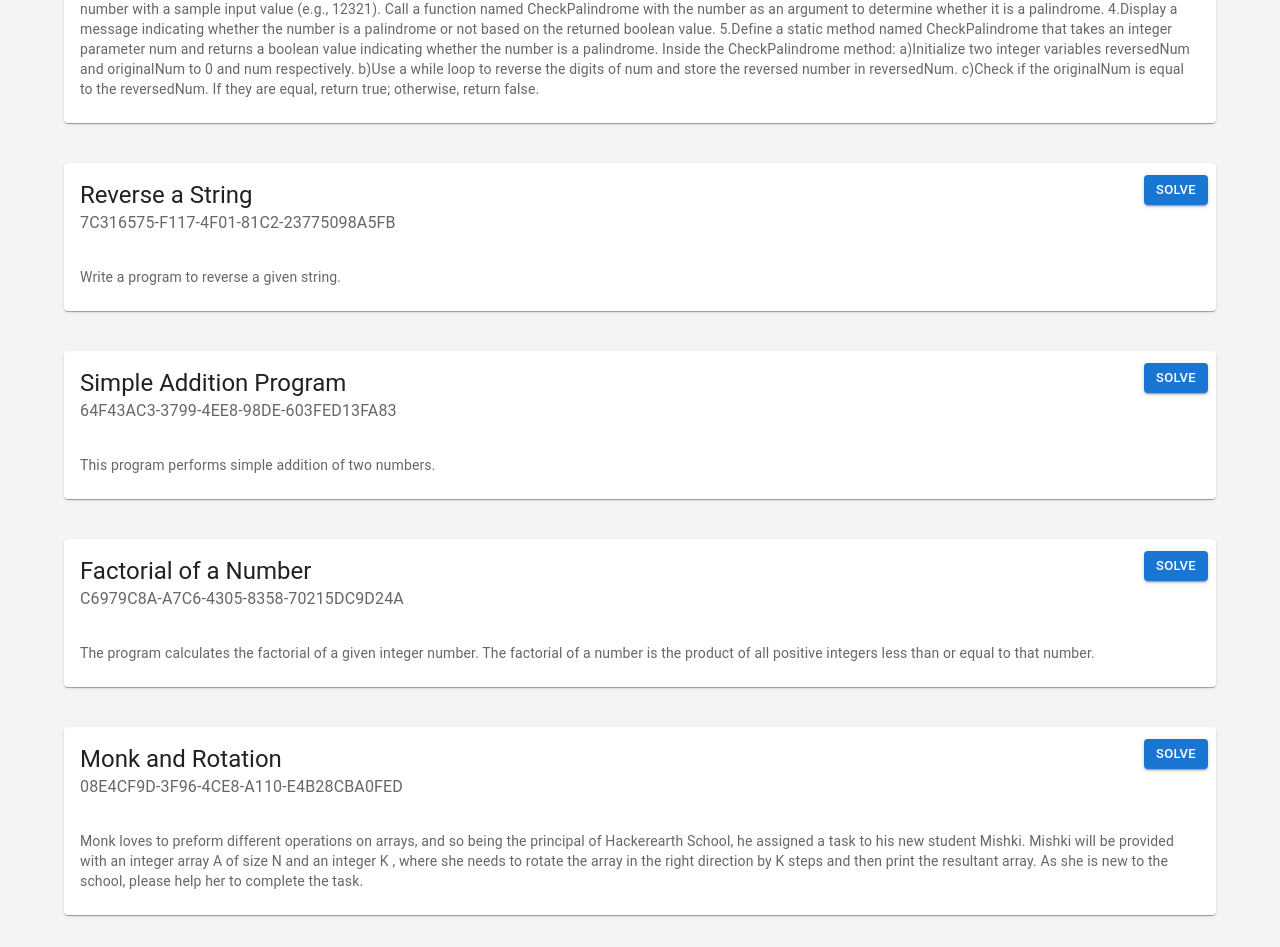
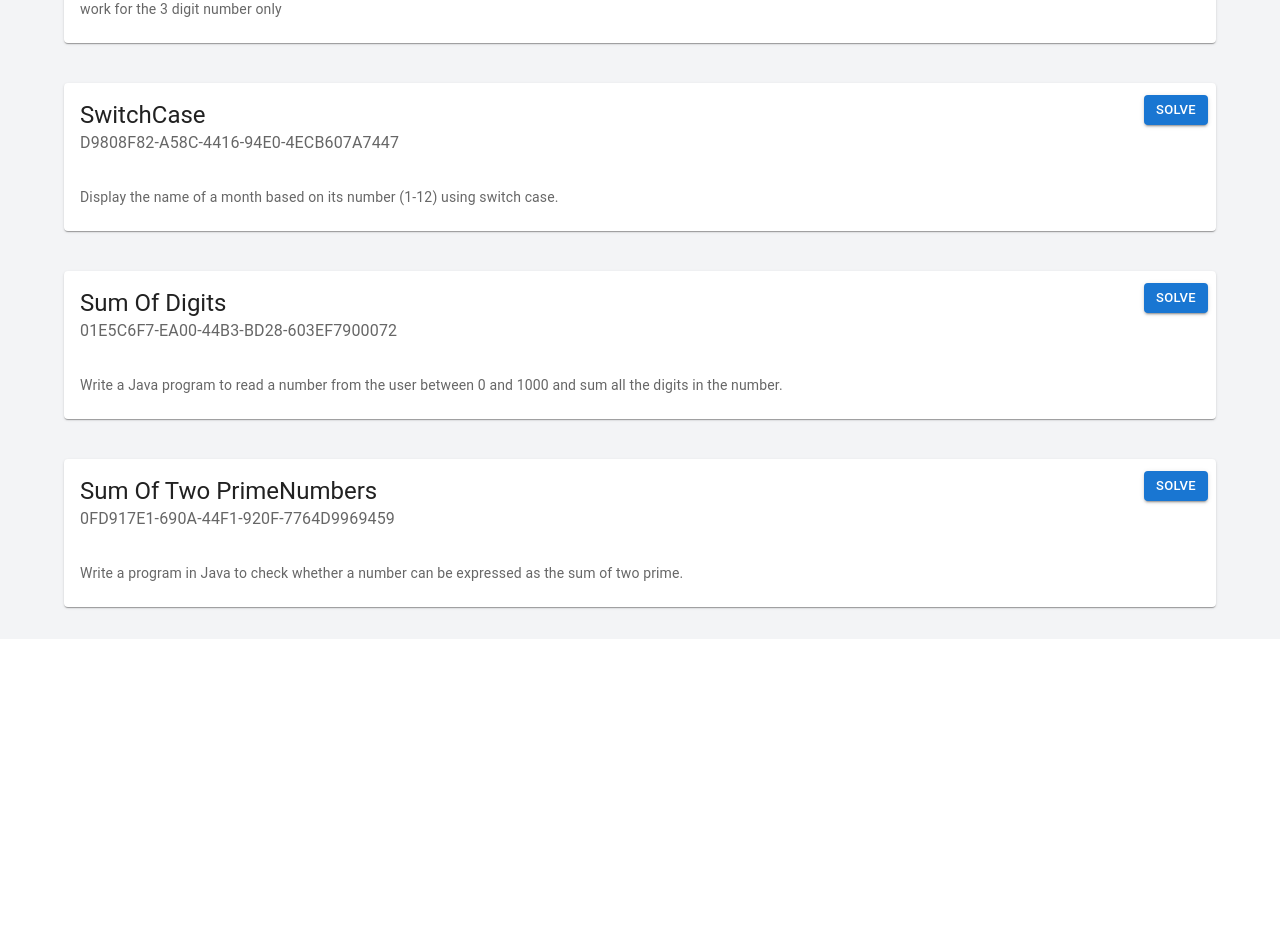
Before and after one commit to BharathVyaas/code-editor, a React (Create React App) app: page /problemset in a window 1280 px wide. Shown: the part 537-1484 px from the top of the page. After the commit the page ends 1176 px from the top, so only its background shows below. Built offline with nearby package versions, Linux system fonts and the light colour scheme; what redux-undo would draw is missing.

Commit message:
add username to codesubmmition

```diff
--- a/src/components/CodeEditor/Sandbox.js
+++ b/src/components/CodeEditor/Sandbox.js
@@ -22,7 +22,10 @@ function SandboxComponent({ userCode: _, retrievedDetails, setUserCode }) {
   const [testCasesOutput, setTestCasesOutput] = useState({});
 
   const DefaultPrograms = useMemo(
-    () => JSON.parse(retrievedDetails.DefaultProgram),
+    () =>
+      retrievedDetails?.DefaultProgram
+        ? JSON.parse(retrievedDetails.DefaultProgram)
+        : "",
     [retrievedDetails]
   );
 
@@ -66,7 +69,7 @@ function SandboxComponent({ userCode: _, retrievedDetails, setUserCode }) {
 
   return (
     <div className="flex flex-col overflow-auto bg-gray-100">
-      <div className="bg-white border-b border-gray-200 w-full px-4 py-2 flex items-center justify-between gap-y-3 flex-wrap lg:flex-nowrap overflow-x-auto hide-scroll align-middle shadow-md">
+      <div className="bg-white border-b border-gray-200 w-full px-4 py-2 flex items-center justify-between gap-y-3 flex-wrap lg:flex-nowrap overflow-auto hide-scroll align-middle shadow-md">
         <Options
           programmingLanguages={programmingLanguages}
           selectedLanguage={selectedLanguage}
@@ -85,7 +88,7 @@ function SandboxComponent({ userCode: _, retrievedDetails, setUserCode }) {
             language={
               programmingLanguages.find(
                 (language) => language.id === selectedLanguage
-              )?.name
+              )?.name || ""
             }
             defaultCode={
               DefaultPrograms[
--- a/src/components/CodeEditor/sandbox/StdInOut.js
+++ b/src/components/CodeEditor/sandbox/StdInOut.js
@@ -1,4 +1,4 @@
-import { useEffect, useRef, useState } from "react";
+import { useContext, useEffect, useRef, useState } from "react";
 import {
   Paper,
   Tabs,
@@ -19,10 +19,11 @@ import ClearIcon from "@mui/icons-material/Clear";
 import SubmitHandler from "./SubmitHandler";
 import { useNavigate } from "react-router";
 import axios from "axios";
+import { UserContext } from "../../../context/UserContext";
 
 async function onTestCases(
   testCases,
-  { userCode, language, retrievedDetails },
+  { userCode, language, retrievedDetails, userName },
   handler
 ) {
   try {
@@ -42,20 +43,30 @@ async function onTestCases(
               Language: language,
               ProgramName: retrievedDetails.ProgramName,
               ProgramId: "64F43AC3-3799-4EE8-98DE-603FED13FA83",
+              UserName: userName,
             }
           : {
               code: userCode,
               Parameters: input.split("\n"),
+              UserName: userName,
             }
       );
 
       if (res.data.output === output) {
         handler({
-          data: { testCaseId: id, flag: true, output: res.data.output },
+          data: {
+            testCaseId: id,
+            flag: true,
+            output: res.data.output || res.data.errorMessage,
+          },
         });
       } else {
         handler({
-          data: { testCaseId: id, flag: false, output: res.data.output },
+          data: {
+            testCaseId: id,
+            flag: false,
+            output: res.data.output || res.data.errorMessage,
+          },
         });
       }
     }
@@ -80,9 +91,12 @@ function StdInOutComponent({
   const navigate = useNavigate();
   const [selectedTab, setSelectedTab] = useState("Test Cases");
   const [selectedTask, setSelectedTask] = useState(0);
-  const [takeInput, serTakeInput] = useState(false);
+  const [takeInput, setTakeInput] = useState(false);
   const outputRef = useRef(null);
   const [userInput, setUserInput] = useState(``);
+  const collapseRef = useRef(false);
+  const { user } = useContext(UserContext);
+  const userName = user?.username;
 
   const { output, responseCode, errorMessage } = submitCodeData || {
     output: null,
@@ -91,8 +105,15 @@ function StdInOutComponent({
   };
 
   useEffect(() => {
+    if (selectedTab === "Test Cases") {
+      setTakeInput(false);
+    }
+  }, [selectedTab]);
+
+  useEffect(() => {
     if (submitCodeIsState === "reslove") {
       setSelectedTab("Test Results");
+      collapseRef.current = true;
 
       if (outputRef.current) {
         outputRef.current.scrollIntoView({ behavior: "smooth" });
@@ -101,27 +122,29 @@ function StdInOutComponent({
   }, [submitCodeIsState]);
 
   useEffect(() => {
+    if (collapseRef.current && selectedTab === "Test Results") {
+      setTakeInput(true);
+    }
+  }, [collapseRef.current]);
+
+  useEffect(() => {
     if (responseCode === 201) {
       onTestCases(
         retrievedTestCases.map((testCase) => ({
           input: testCase.SampleInputValue,
           output: testCase.SampleOutputValue,
-          id: testCase.TestCaseId,
+          id: testCase?.TestCaseId || -1,
         })),
-        { userCode, language, retrievedDetails },
+        { userCode, language, retrievedDetails, userName },
         ({ err: _, data }) => {
-          setTestCasesOutput((prev) => ({ ...prev, [data.testCaseId]: data }));
+          setTestCasesOutput((prev) => ({
+            ...prev,
+            [data?.testCaseId || -1]: data,
+          }));
         }
       );
     }
-  }, [
-    responseCode,
-    userCode,
-    language,
-    retrievedDetails,
-    retrievedTestCases,
-    setTestCasesOutput,
-  ]);
+  }, [responseCode]);
 
   useEffect(() => {
     if (
@@ -158,12 +181,28 @@ function StdInOutComponent({
           <div className="my-auto flex flex-wrap">
             <SubmitHandler
               userInput={userInput}
-              toggleInput={serTakeInput}
+              toggleInput={setTakeInput}
               language={language}
             />
           </div>
         </div>
       </div>
+
+      <Collapse in={takeInput}>
+        <TextField
+          sx={{ marginBlock: ".4rem" }}
+          id="standard-multiline-static"
+          value={userInput}
+          onChange={(eventData) => {
+            setUserInput(eventData.target.value);
+          }}
+          label="Enter your input"
+          multiline
+          fullWidth
+          rows={4}
+          variant="filled"
+        />
+      </Collapse>
 
       <div className="bg-gray-100 w-full mt-2">
         <Paper elevation={3}>
@@ -192,22 +231,6 @@ function StdInOutComponent({
             </Tabs>
           )}
         </Paper>
-
-        <Collapse in={takeInput}>
-          <TextField
-            sx={{ marginBlock: ".4rem" }}
-            id="standard-multiline-static"
-            value={userInput}
-            onChange={(eventData) => {
-              setUserInput(eventData.target.value);
-            }}
-            label="Enter your input"
-            multiline
-            fullWidth
-            rows={4}
-            variant="filled"
-          />
-        </Collapse>
 
         <Card className="w-full mt-2">
           <CardContent>
@@ -271,12 +294,6 @@ function StdInOutComponent({
                   )}
                   <div className="bg-gray-200 rounded-lg p-6 h-[180px] overflow-y-auto">
                     <code className="text-sm text-gray-800 flex">
-                      {/* {responseCode !== 301 && (
-                        <>
-                          <span className="text-[#1976d2]">user@nareshit:</span>
-                          <span className="text-[#eb4034]">~$</span>
-                        </>
-                      )} */}
                       {responseCode === 201 && (
                         <span className="text-gray-600 ms-2">
                           <pre>{output}</pre>
--- a/src/components/CodeEditor/sandbox/SubmitHandler.js
+++ b/src/components/CodeEditor/sandbox/SubmitHandler.js
@@ -2,6 +2,8 @@ import { connect } from "react-redux";
 import { submitCode, submitCsharpCode } from "../../../redux/actions";
 import { Button } from "@mui/material";
 import PlayArrowIcon from "@mui/icons-material/PlayArrow";
+import { UserContext } from "../../../context/UserContext";
+import { useContext } from "react";
 
 function SubmitHandlerComponent({
   userCode,
@@ -12,6 +14,9 @@ function SubmitHandlerComponent({
   submitCodeDispatch,
   submitCsharpCodeDispatch,
 }) {
+  const { user } = useContext(UserContext);
+  const userName = user?.username;
+
   const submitHandler = async () => {
     try {
       if (language === "c") {
@@ -21,6 +26,7 @@ function SubmitHandlerComponent({
           Language: language,
           ProgramName: retrievedDetails.ProgramName,
           ProgramId: "NA",
+          UserName: userName,
         });
       } else {
         submitCodeDispatch({
@@ -29,6 +35,7 @@ function SubmitHandlerComponent({
           Language: language,
           ProgramName: retrievedDetails.ProgramName,
           ProgramId: "NA",
+          UserName: userName,
         });
       }
     } catch (error) {
--- a/src/pages/Problemset.js
+++ b/src/pages/Problemset.js
@@ -24,28 +24,26 @@ const PROBLEMS = [
   {
     name: "Palindrome",
     id: "DF89B0B7-2B62-4996-B79F-4D95EE745FD8",
-    description: `Write a  program to determine whether a given integer number is a palindrome or not. A palindrome number is a number that remains the same when its digits are reversed.    Program Description:    Write a program that checks whether a given integer number is a palindrome or not. The program should perform the following tasks:    1.Define a class named Palindrome.  2.Inside the class, define a Main method to serve as the entry point of the program.  Within the Main method:  3.Declare and initialize an integer variable number with a sample input value (e.g., 12321).  Call a function named CheckPalindrome with the number as an argument to determine whether it is a palindrome.  4.Display a message indicating whether the number is a palindrome or not based on the returned boolean value.  5.Define a static method named CheckPalindrome that takes an integer parameter num and returns a boolean value indicating whether the number is a palindrome.  Inside the CheckPalindrome method:    a)Initialize two integer variables reversedNum and originalNum to 0 and num respectively.    b)Use a while loop to reverse the digits of num and store the reversed number in reversedNum.    c)Check if the originalNum is equal to the reversedNum. If they are equal, return true; otherwise, return false.
+    description: `Write a java program which print the given three-digit number is palindrome or not   Program is determined by the following rules:   if the given number is a three digit number,   and that number is a palindrome then print a message that "the number is palindrome".   else print a message that "the number is not a palindrome"  if the given number is negative or zero, print a message that "the given number is -ve kindly provide the +ve number"   if the given number is not a three digit number then print the message that "this program can work for the 3 digit number only
     `,
   },
   {
-    name: "Reverse a String",
-    id: "7C316575-F117-4F01-81C2-23775098A5FB",
-    description: `Write a program to reverse a given string.`,
+    name: "SwitchCase",
+    id: "D9808F82-A58C-4416-94E0-4ECB607A7447",
+    description: `Display the name of a month based on its number (1-12) using switch case.
+    `,
   },
   {
-    name: "Simple Addition Program",
-    id: "64F43AC3-3799-4EE8-98DE-603FED13FA83",
-    description: `This program performs simple addition of two numbers.`,
+    name: "Sum Of Digits",
+    id: "01E5C6F7-EA00-44B3-BD28-603EF7900072",
+    description: `Write a Java program to read a number from the user between 0 and 1000 and sum all the digits in the number.
+    `,
   },
   {
-    name: "Factorial of a Number",
-    id: "C6979C8A-A7C6-4305-8358-70215DC9D24A",
-    description: `The program calculates the factorial of a given integer number. The factorial of a number is the product of all positive integers less than or equal to that number.`,
-  },
-  {
-    name: "Monk and Rotation",
-    id: "08E4CF9D-3F96-4CE8-A110-E4B28CBA0FED",
-    description: `Monk loves to preform different operations on arrays, and so being the principal of Hackerearth School, he assigned a task to his new student Mishki.   Mishki will be provided with an integer array A of size N and an integer K , where she needs to rotate the array in the right direction by K steps and then print the resultant array.   As she is new to the school, please help her to complete the task.`,
+    name: "Sum Of Two PrimeNumbers",
+    id: "0FD917E1-690A-44F1-920F-7764D9969459",
+    description: `Write a program in Java to check whether a number can be expressed as the sum of two prime.
+    `,
   },
 ];
 
```
